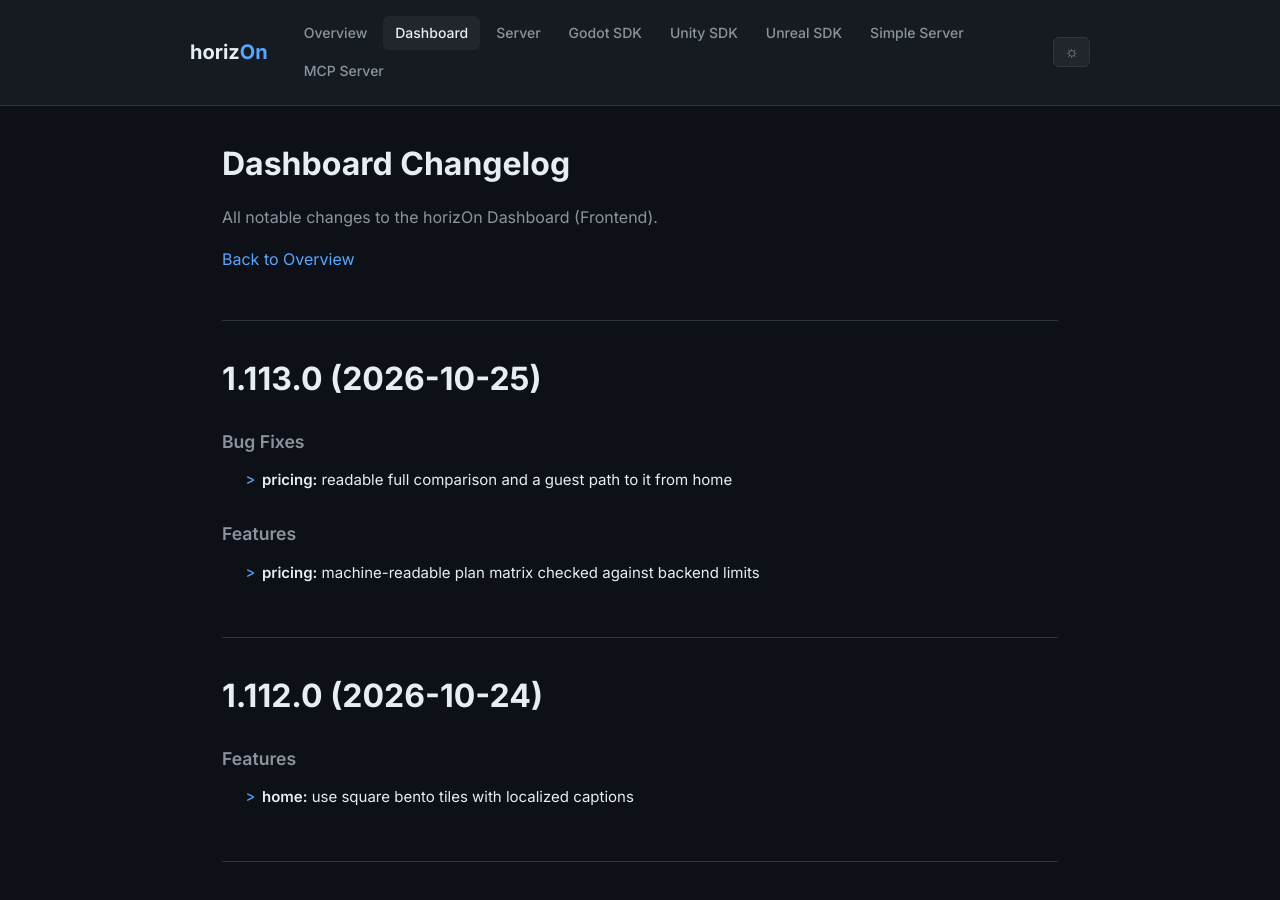
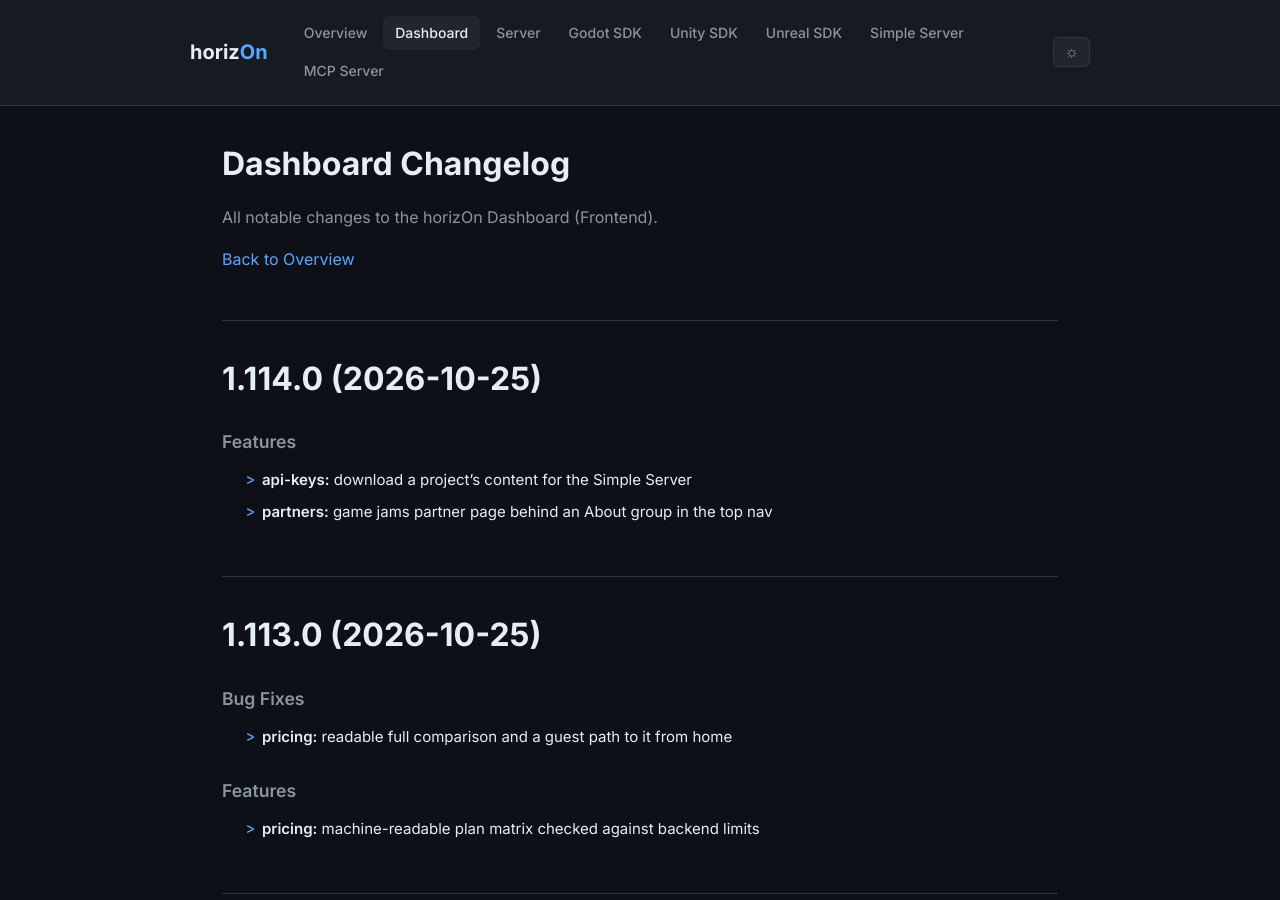
Before and after one commit to ProjectMakersDE/horizOn-Changelog, a Jekyll site: the page built from dashboard-changelog.md, in a window 1280 px wide and 900 px high. Built offline with Jekyll 4.4.1, drawn with Linux system fonts in a browser that asks for light colours.

Commit message:
chore: reconcile changelogs

```diff
--- a/dashboard-changelog.md
+++ b/dashboard-changelog.md
@@ -8,6 +8,14 @@ title: Dashboard Changelog
 All notable changes to the horizOn Dashboard (Frontend).
 
 [Back to Overview](.)
+
+# 1.114.0 (2026-10-25)
+
+
+### Features
+
+* **api-keys:** download a project's content for the Simple Server
+* **partners:** game jams partner page behind an About group in the top nav
 
 # 1.113.0 (2026-10-25)
 
```
Also changed, not shown: index.md (+2 -2 lines), simple-server-changelog.md (+7 -0 lines).
